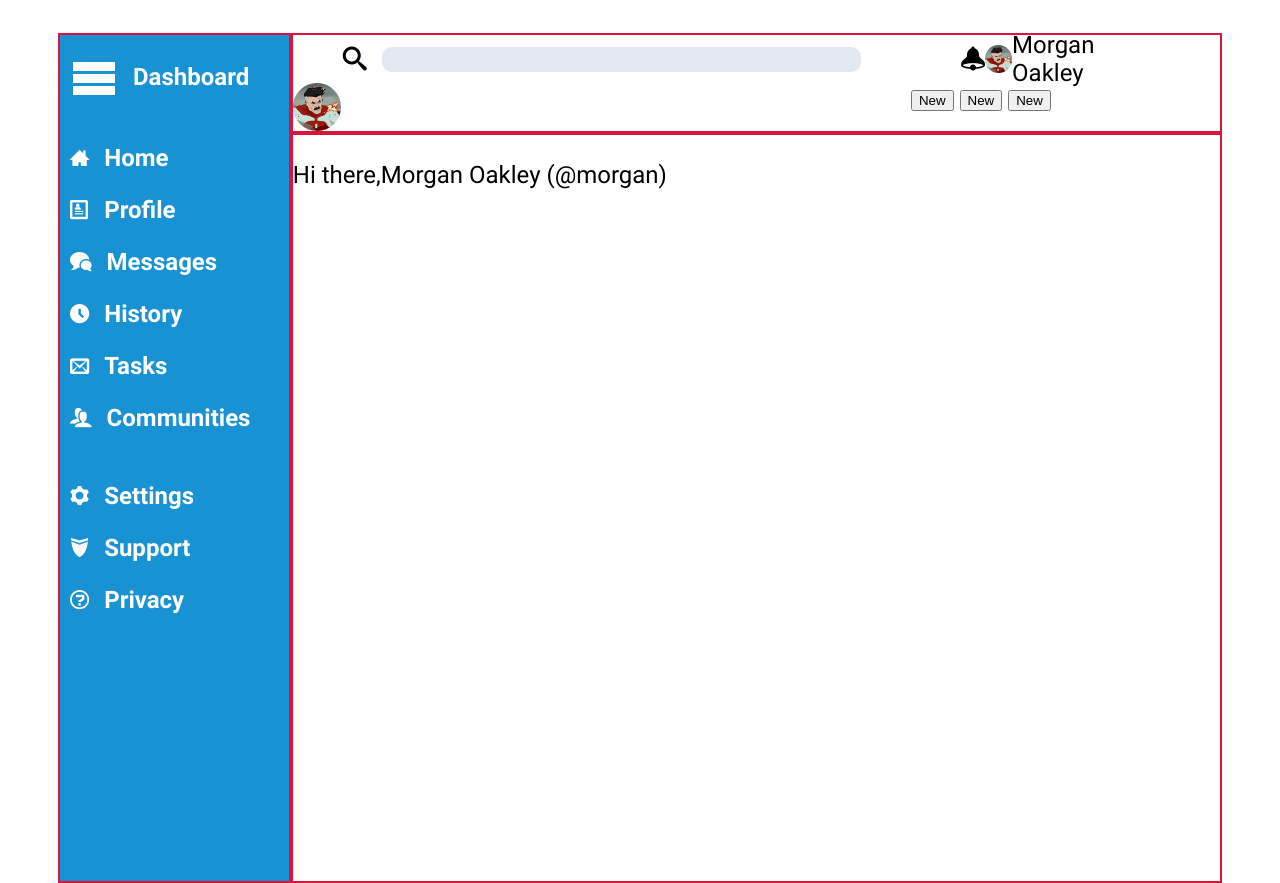
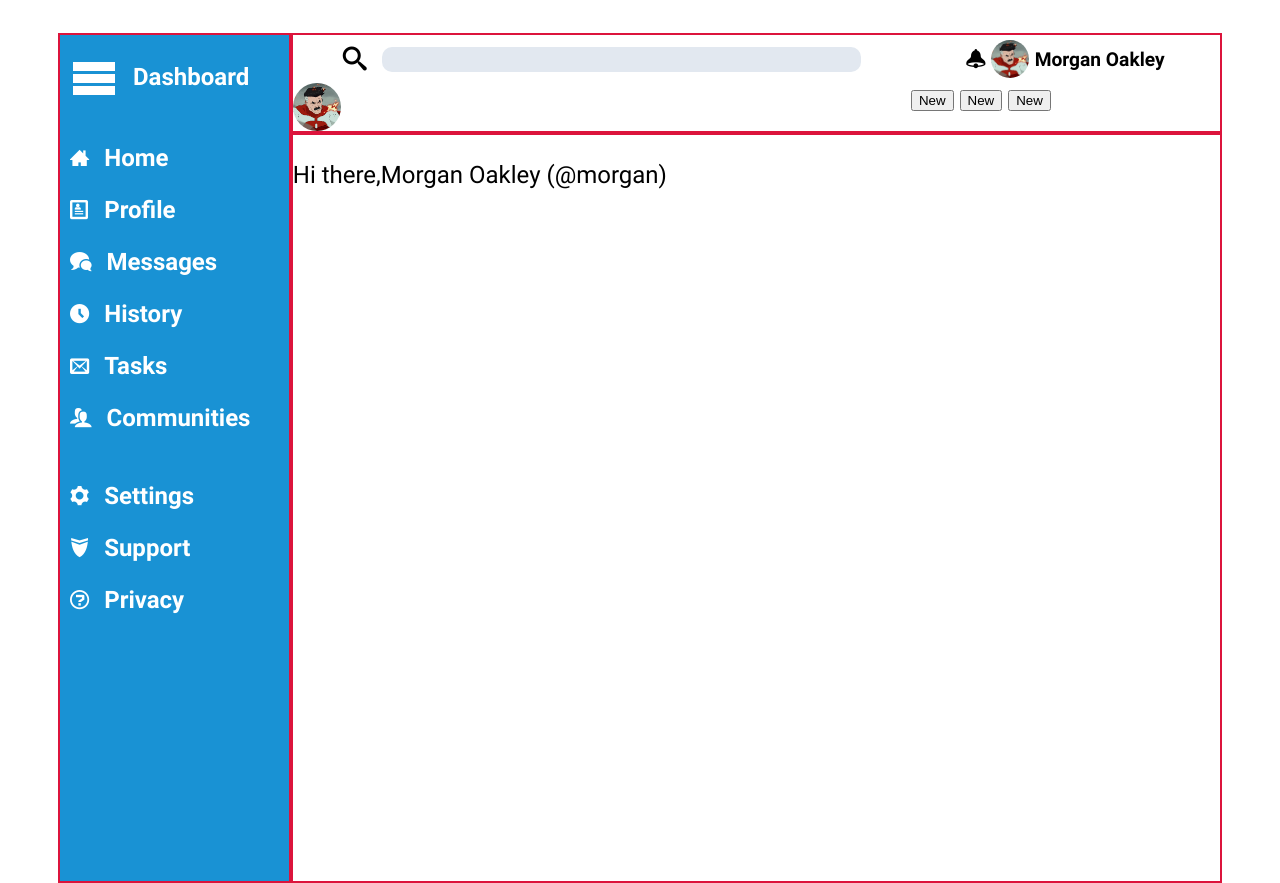
Before and after one commit to kushtaoleh/admin-dashboard-kushta-theodinproject, a plain HTML site: page index.html in a window 1280 px wide. Drawn offline with Linux system fonts and the light colour scheme; files whose address does not match are found by name.

Commit message:
Positioned and sized notifications section

```diff
--- a/styles.css
+++ b/styles.css
@@ -98,10 +98,16 @@ img{
     justify-content: space-evenly;
     align-items: center;
     margin: 0 50px;
+    font-size: 1.2rem;
 }
 #notifications img{
-    width: 13%;
+    /* width: 13%; */
+    height: 80%;
 }
+#notifications p{
+    font-family: Roboto_bold;
+}
+
 
 #hiThere_section{
     grid-area: 2 / 1 / -1 / 2;
```
